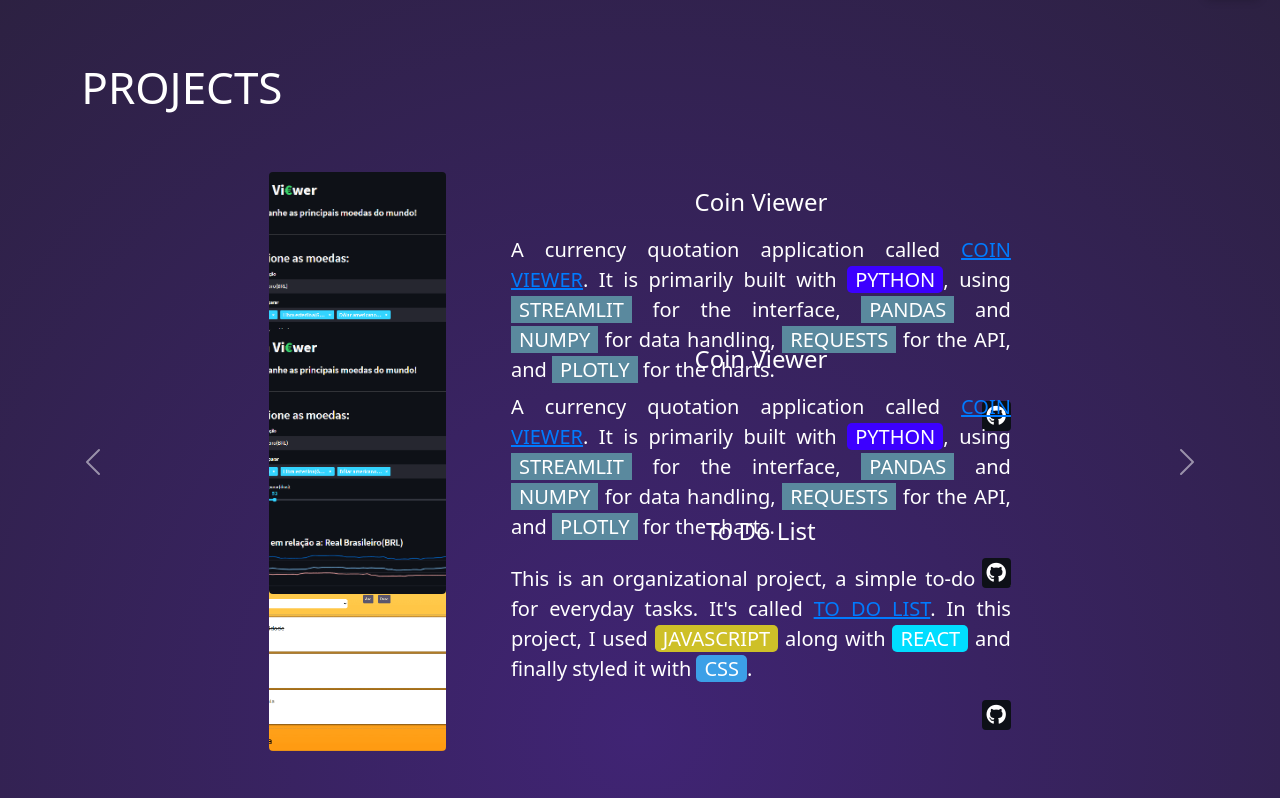
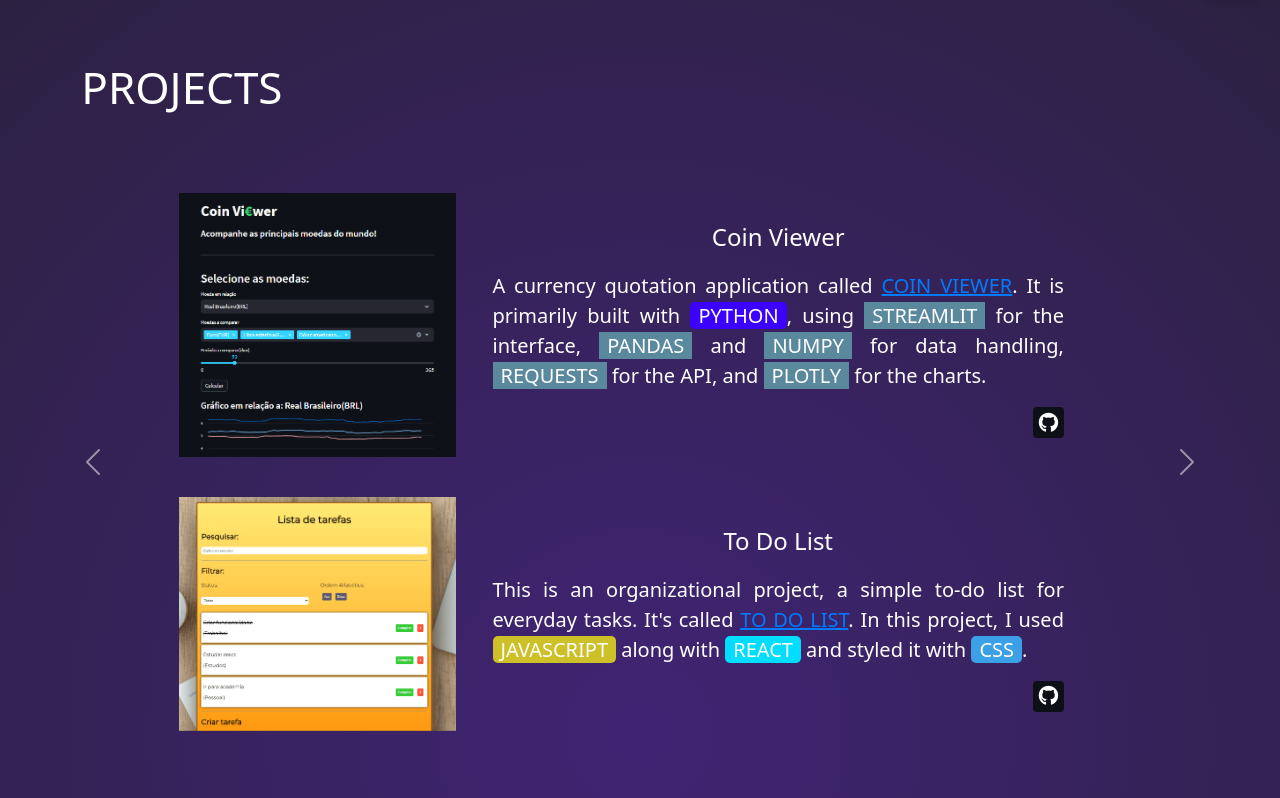
Before and after one commit to Dnaka27/Portfolio_v5, a React (Vite) app: page / in a window 1280 px wide. Shown: the part 782-1580 px from the top of the page. Built offline with nearby package versions, Linux system fonts and the light colour scheme; the HTML template or start-up script is replaced by a standard one.

Commit message:
Projects layout

```diff
--- a/src/components/Projects.css
+++ b/src/components/Projects.css
@@ -10,7 +10,6 @@
   flex-direction: row;
   align-items: center;
   height: 100%;
-  pointer-events: none;
 }
 
 .carousel-item.active {
@@ -20,10 +19,15 @@
 .carousel-item {
   display: flex;
   flex-direction: column;
+  justify-content: center;
+  height: 100%;
+}
+
+.project-pair {
+  display: flex;
+  flex-direction: column;
   align-items: center;
-  justify-content: center;
-  gap: 1rem;
-  height: 100%;
+  gap: 2.5rem;
 }
 
 .schema-primary {
@@ -31,25 +35,20 @@
   flex-direction: row;
   align-items: center;
   justify-content: center;
-  height: 45%;
-  width: 70%;
+  height: 80%;
+  width: 80%;
   padding: 0;
-  transition: background-color 0.4s ease, width 0.4s ease, height 0.4s ease;
-  pointer-events: auto;
   border-radius: 0.5rem;
 }
 
 .schema-primary:hover {
   background-color: #6969693d;
-  height: 50%;
-  width: 85%;
   box-shadow: 4px 4px 8px #1f1f1f;
 }
 
 .image-primary {
   width: 30%;
   height: 100%;
-  padding: 2% 4%;
   display: flex;
   flex-direction: column;
   justify-content: center;
--- a/src/components/Projects.jsx
+++ b/src/components/Projects.jsx
@@ -24,7 +24,7 @@ const projectData = [
         <span className='styleTool'>PLOTLY</span> for the charts.
       </>
     ),
-    imageUrl: 'https://coinviewer-diogooike.streamlit.app/',
+    imageUrl: 'images/Tindog.png',
     githubRepository: 'https://github.com/Dnaka27/Coin_Viewer',
   },
   {
@@ -43,40 +43,36 @@ const projectData = [
         </a>
         . In this project, I used{' '}
         <span className='styleTech styleJS'>JAVASCRIPT</span> along with{' '}
-        <span className='styleTech styleReact'>REACT</span> and finally styled
+        <span className='styleTech styleReact'>REACT</span> and styled
         it with <span className='styleTech styleCSS'>CSS</span>.
       </>
     ),
     imageUrl: 'https://dnaka27.github.io/ToDoList_basic/',
     githubRepository: 'https://github.com/Dnaka27/ToDoList_basic/',
   },
+  // Outros projetos podem ser adicionados aqui.
 ]
 
-const Projects = () => {
-  return (
-    <section id='projects' className='sectionMain'>
-      <h2 className='titleSection'>PROJECTS</h2>
-      <div id='carousel' className='carousel slide'>
-        <div className='carousel-inner'>
-          <div className='carousel-item active'>
+// Componente para exibir um projeto individual
+const ProjectItem = ({ project, index }) => (
   <div className='schema-primary'>
-              <div className='image-primary'>
+    <div className={`image-primary ${index === 0 ? 'image-project1' : 'image-project2'}`}>
       <a
-                  href={projectData[0].imageUrl}
-                  className='image-project image-project1'
+        href={project.imageUrl}
+        className='image-project'
         target='_blank'
         rel='noopener noreferrer'
-                  aria-label='Coin Viewer Project'
-                ></a>
+        aria-label={`${project.name} Project`}
+      >
+        {/* A tag <img> não é mais necessária, pois estamos usando o background */}
+      </a>
     </div>
     <div className='carousel-desc-primary'>
-                <h4 className='carousel-desc-title'>{projectData[0].name}</h4>
-                <p className='carousel-desc-text'>
-                  {projectData[0].description}
-                </p>
+      <h4 className='carousel-desc-title'>{project.name}</h4>
+      <p className='carousel-desc-text'>{project.description}</p>
       <div className='carousel-desc-primary-links'>
         <a
-                    href={projectData[0].githubRepository}
+          href={project.githubRepository}
           target='_blank'
           rel='noopener noreferrer'
           aria-label='GitHub Repository'
@@ -86,63 +82,32 @@ const Projects = () => {
       </div>
     </div>
   </div>
-            <div className='schema-primary'>
-              <div className='image-primary'>
-                <a
-                  href={projectData[1].imageUrl}
-                  className='image-project image-project2'
-                  target='_blank'
-                  rel='noopener noreferrer'
-                  aria-label='To Do List Project'
-                ></a>
-              </div>
-              <div className='carousel-desc-primary'>
-                <h4 className='carousel-desc-title'>{projectData[1].name}</h4>
-                <p className='carousel-desc-text'>
-                  {projectData[1].description}
-                </p>
-                <div className='carousel-desc-primary-links'>
-                  <a
-                    href={projectData[1].githubRepository}
-                    target='_blank'
-                    rel='noopener noreferrer'
-                    aria-label='GitHub Repository'
-                  >
-                    <i className='fa-brands fa-github carousel-desc-links-icon'></i>
-                  </a>
+);
+
+
+
+// Componente principal para o carrossel de projetos
+const Projects = () => {
+  // Agrupa projetos em pares
+  const projectPairs = [];
+  for (let i = 0; i < projectData.length; i += 2) {
+    projectPairs.push(projectData.slice(i, i + 2));
+  }
+
+  return (
+    <section id='projects' className='sectionMain'>
+      <h2 className='titleSection'>PROJECTS</h2>
+      <div id='carousel' className='carousel slide'>
+        <div className='carousel-inner'>
+          {projectPairs.map((pair, index) => (
+            <div className={`carousel-item ${index === 0 ? 'active' : ''}`} key={index}>
+              <div className='project-pair'>
+                {pair.map((project, idx) => (
+                  <ProjectItem key={idx} project={project} index={idx} />
+                ))}
               </div>
             </div>
-            </div>
-          </div>
-          <div className='carousel-item'>
-          <div className='schema-primary'>
-              <div className='image-primary'>
-                <a
-                  href={projectData[0].imageUrl}
-                  className='image-project image-project1'
-                  target='_blank'
-                  rel='noopener noreferrer'
-                  aria-label='Coin Viewer Project'
-                ></a>
-              </div>
-              <div className='carousel-desc-primary'>
-                <h4 className='carousel-desc-title'>{projectData[0].name}</h4>
-                <p className='carousel-desc-text'>
-                  {projectData[0].description}
-                </p>
-                <div className='carousel-desc-primary-links'>
-                  <a
-                    href={projectData[0].githubRepository}
-                    target='_blank'
-                    rel='noopener noreferrer'
-                    aria-label='GitHub Repository'
-                  >
-                    <i className='fa-brands fa-github carousel-desc-links-icon'></i>
-                  </a>
-                </div>
-              </div>
-            </div>
-          </div>
+          ))}
         </div>
         <button
           className='carousel-control-prev'
@@ -151,10 +116,7 @@ const Projects = () => {
           data-bs-slide='prev'
           aria-label='Previous slide'
         >
-          <span
-            className='carousel-control-prev-icon'
-            aria-hidden='true'
-          ></span>
+          <span className='carousel-control-prev-icon' aria-hidden='true'></span>
           <span className='visually-hidden'>Previous</span>
         </button>
         <button
@@ -164,15 +126,12 @@ const Projects = () => {
           data-bs-slide='next'
           aria-label='Next slide'
         >
-          <span
-            className='carousel-control-next-icon'
-            aria-hidden='true'
-          ></span>
+          <span className='carousel-control-next-icon' aria-hidden='true'></span>
           <span className='visually-hidden'>Next</span>
         </button>
       </div>
     </section>
-  )
-}
+  );
+};
 
 export default Projects
```
Lines whose indentation alone changed are shown as unchanged.
